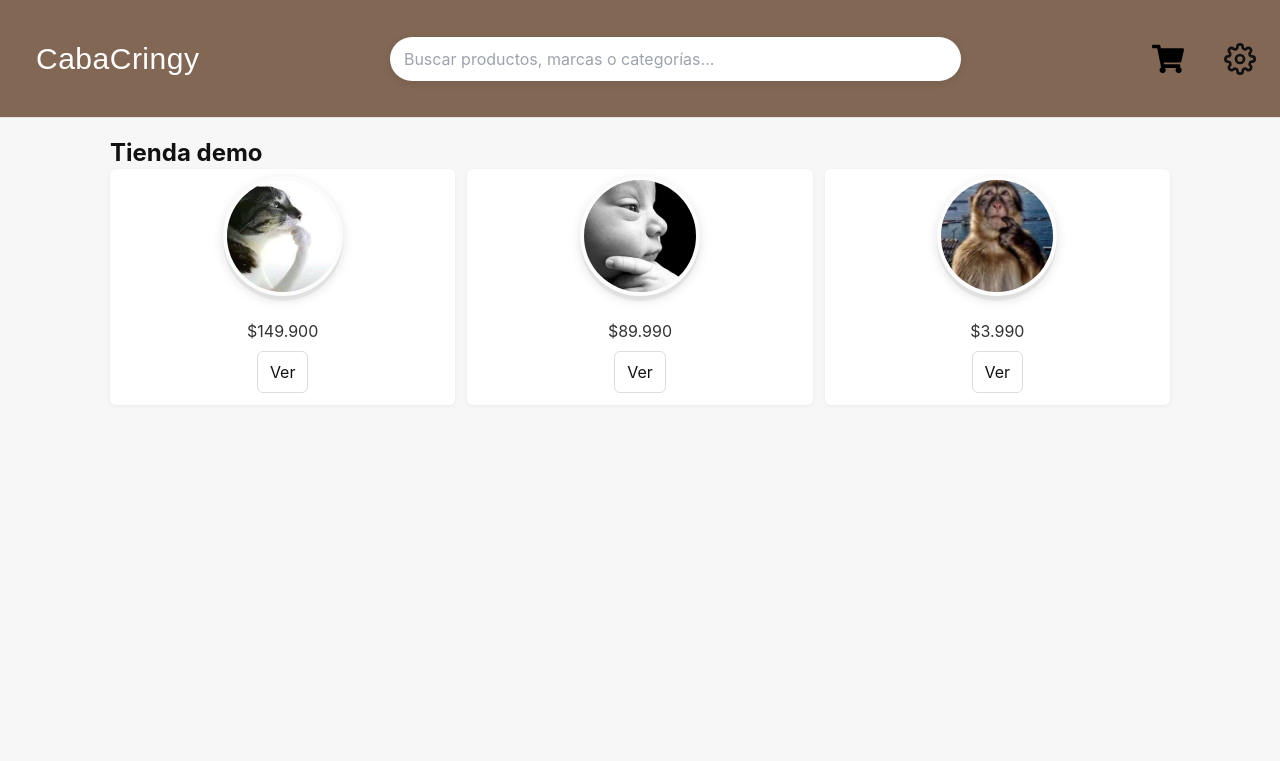
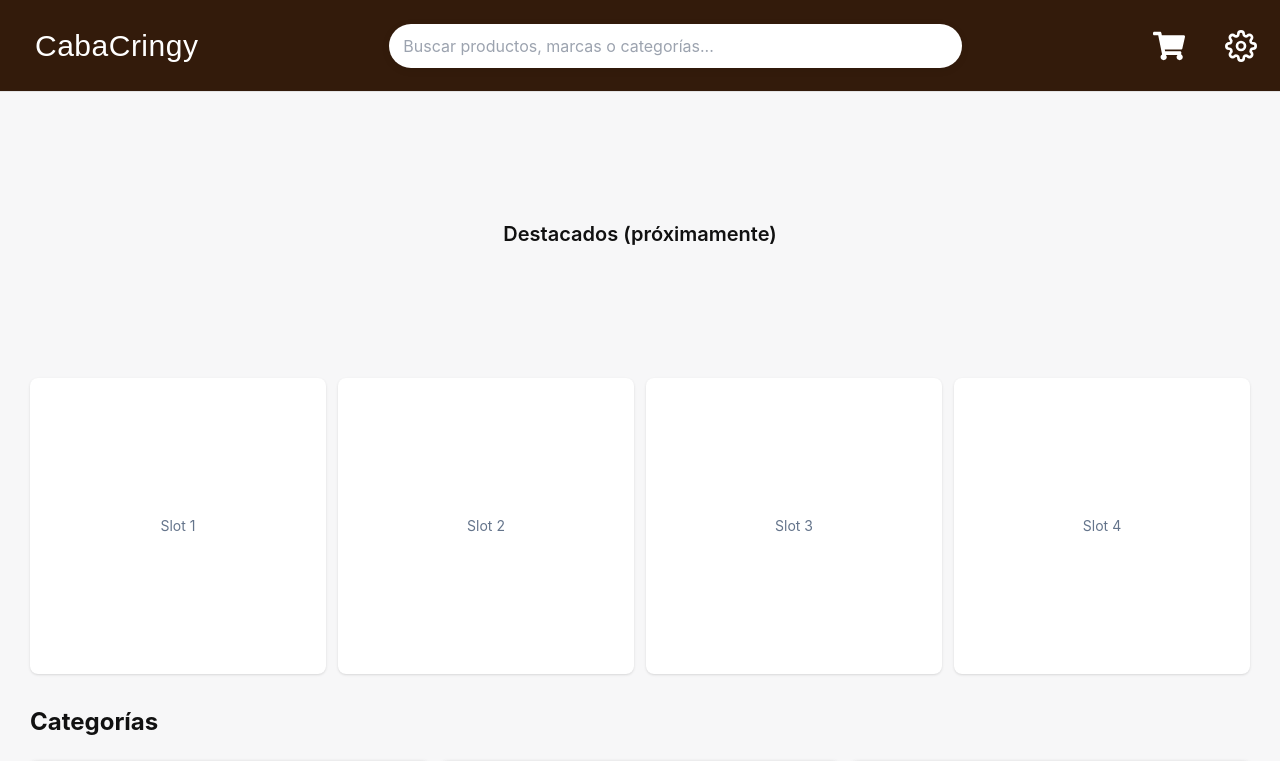
Before and after one commit to BrancoAbalos/Ingeso-Fake-Falabella, a React (Vite) app in the folder frontend/: page / in a window 1280 px wide. Shown: the top 761 px of the page. Built offline with nearby package versions, Linux system fonts and the light colour scheme; a web font is replaced by a local one.

Commit message:
cambio de color (denuevo), y añadida plantilla del home

```diff
--- a/frontend/src/App.tsx
+++ b/frontend/src/App.tsx
@@ -23,24 +23,24 @@ export default function App() {
             <input className="searchBarra" placeholder="Buscar productos, marcas o categorías..." />
           </div>
 
-          <div className="right-area">
+          <div className="right-area relative">
             {/*Carrito de compras*/}
             <Link to={ROUTES.CHECKOUT} title="Checkout">
               <ShoppingCart
                   id="view cart"
-                  className='w-8 h-8 cursor-pointer hover:shadow-lg transition-shadow duration-200 text-black'
+                  className='w-8 h-8 cursor-pointer hover:shadow-lg transition-shadow duration-200 text-white'
                 />
             </Link>
             {/*Icono de settings*/}
             <SettingComponent
               id="showInfo"
               onClick={() => setOpen(!open)}
-              className="w-8 h-8 cursor-pointer hover:shadow-lg transition-shadow duration-200"
+              className="w-8 h-8 cursor-pointer hover:shadow-lg transition-shadow duration-200 text-white"
               title="Config"
             />
             {/*Dropdown*/}
             {open && (
-                <div className="absolute right-0 top-12 bg-white rounded-md shadow-lg py-2 w-40 z-50">
+                <div className="absolute right-0 top-full mt-2 bg-white rounded-md shadow-lg py-2 w-40 z-50 border border-gray-200">
                   <Link
                     to={ROUTES.LOGIN}
                     className="w-full text-left px-4 py-2 text-red-700 hover:bg-gray-100 block"
--- a/frontend/src/pages/Home.tsx
+++ b/frontend/src/pages/Home.tsx
@@ -4,8 +4,23 @@ import ProductCard from '../components/ProductCard'
 
 export default function Home() {
   return (
+
     <div>
-      <h1 className='font-bold text-2xl'>Tienda demo</h1>
+      <section className="mb-8">
+        <div className="w-full h-64 rounded-xl bg-brand-navy flex items-center justify-center text-brand-gold text-xl font-semibold">
+          Destacados (próximamente)
+        </div>
+      <div className="mt-4 grid grid-cols-2 sm:grid-cols-4 gap-4">
+          {[1,2,3,4].map(i => (
+            <div key={i} className="aspect-square rounded-lg bg-white shadow flex items-center justify-center text-sm text-slate-500">
+              Slot {i}
+            </div>
+          ))}
+        </div>
+      </section>
+
+      <h1 className='font-bold text-2xl'>Categorías</h1>
+      <br/>
       <div className="grid">
         {products.map(p => (
           <ProductCard key={p.id} product={p} />
--- a/frontend/src/pages/Product.tsx
+++ b/frontend/src/pages/Product.tsx
@@ -10,7 +10,7 @@ export default function Product(){
   if(!product) return <div>Producto no encontrado</div>
 
   return (
-    <div className="product-page bg-[#000152] p-6 rounded-lg shadow-md">
+    <div className="product-page bg-[#331b0b] p-6 rounded-lg shadow-md">
       <h2 className='text-white'>{product.title}</h2>
       <p className='text-white'>{formatCurrency(product.price)}</p>
     </div>
--- a/frontend/src/styles.css
+++ b/frontend/src/styles.css
@@ -1,6 +1,6 @@
-.root{--primary:#816754;--muted:#666}
+.root{--primary:#331b0b;--muted:#666}
 body{font-family:Inter,Segoe UI,Arial;margin:0;padding:0;background:#f7f7f8;color:#111}
-.headerArriba{display:flex;justify-content:space-between;align-items:center;padding:36px 24px;background:#816754; /* más café */box-shadow:0 1px 0 rgba(0,0,0,0.08)}
+.headerArriba{display:flex;justify-content:space-between;align-items:center;padding:23px 23px;background:#331b0b; box-shadow:0 1px 0 rgba(0,0,0,0.08)}
 .logoFaladeuda{font-family: "Momo Trust Display", sans-serif;
   font-weight: 400;
   font-style: normal;color:#ffffff;text-decoration:none;font-size:30px;letter-spacing:0.5px;margin-left:12px}
@@ -24,9 +24,9 @@ body{font-family:Inter,Segoe UI,Arial;margin:0;padding:0;background:#f7f7f8;colo
 
 .logo{background:transparent;border:0;cursor:pointer}
 .logo-panel{max-height:60vh;overflow:auto}
-.content{padding:20px;max-width:1100px;margin:0 auto}
+.content{padding:15px;max-width:1250px;margin:0 auto}
 .grid{display:grid;grid-template-columns:repeat(auto-fit,minmax(180px,1fr));gap:12px}
-.card{background:white;padding:12px;border-radius:6px;box-shadow:0 1px 4px rgba(0,0,0,0.06);display:flex;flex-direction:column;align-items:center;overflow:visible}
+.card{background:#ffffff;padding:12px;border-radius:6px;box-shadow:0 1px 4px rgba(71, 71, 71, 0.438);display:flex;flex-direction:column;align-items:center;overflow:visible}
 .product-img{width:120px;height:120px;object-fit:cover;display:block;border-radius:50%;overflow:hidden;border:4px solid rgba(255,255,255,0.85);box-shadow:0 4px 12px rgba(0,0,0,0.12);margin-bottom:10px}
 /* wrapper that displays placeholder as background; keeps original img.src intact */
 .product-thumb{width:120px;height:120px;border-radius:50%;background-image:url('/placeholder.svg');background-size:cover;background-position:center;background-repeat:no-repeat;display:flex;align-items:center;justify-content:center;margin-bottom:10px;}
@@ -43,8 +43,8 @@ body{font-family:Inter,Segoe UI,Arial;margin:0;padding:0;background:#f7f7f8;colo
 	visibility:visible !important;
 	opacity:1 !important;
 	z-index:2 !important;
-	background-color:#eeeeee !important;
-	border:4px solid rgba(255,255,255,0.85) !important;
+	background-color:#331b0b !important;
+	border:4px solid #331b0b !important;
 	box-shadow:0 4px 12px rgba(0,0,0,0.12) !important;
 	margin-bottom:10px !important;
 }
```
